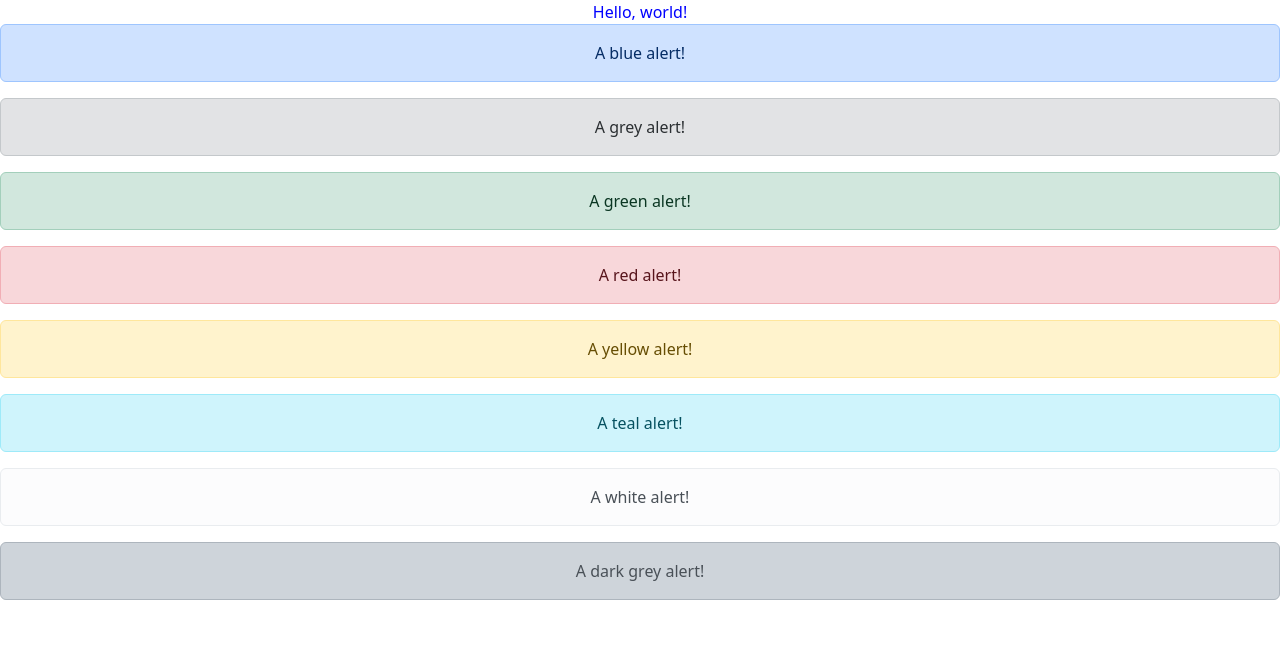
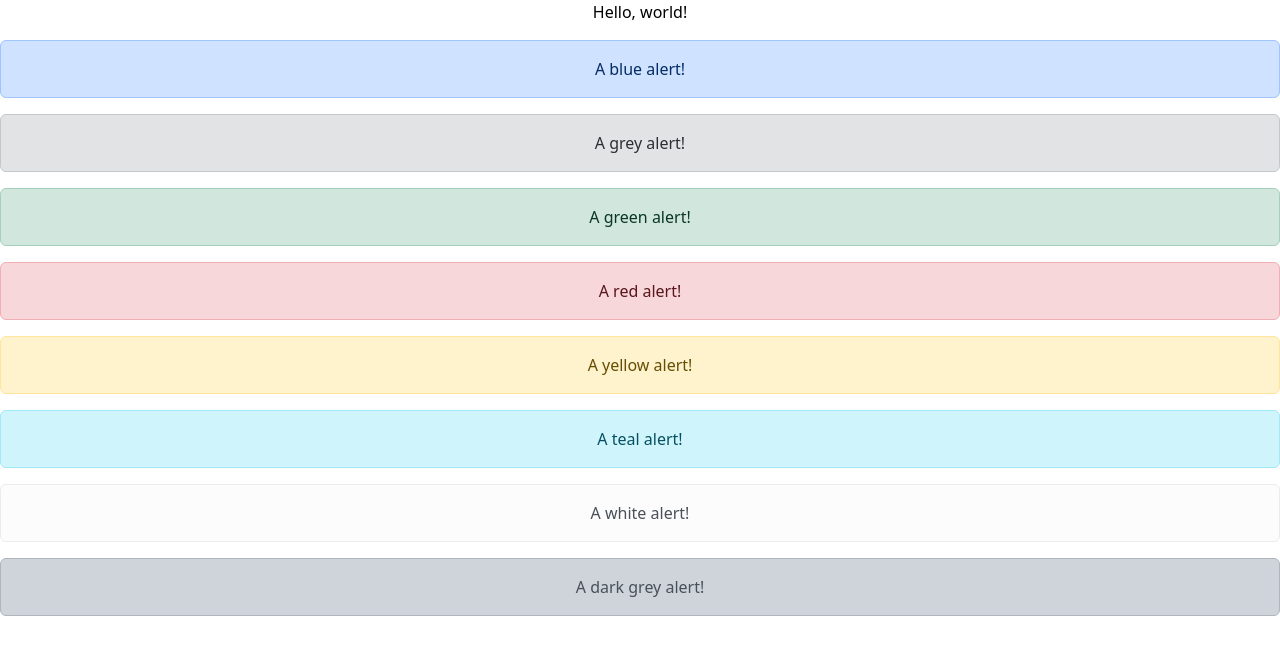
Before and after one commit to AlinaAster/AlinaAster.github.io, a plain HTML site: page index.html in a window 1280 px wide. Drawn offline with nearby package versions, Linux system fonts and the light colour scheme.

Commit message:
Hello world new paragraph

```diff
--- a/index.html
+++ b/index.html
@@ -4,8 +4,8 @@
         <Title>Hi guys!</Title>
         <link href="https://cdn.jsdelivr.net/npm/bootstrap@5.3.2/dist/css/bootstrap.min.css" rel="stylesheet" integrity="sha384-T3c6CoIi6uLrA9TneNEoa7RxnatzjcDSCmG1MXxSR1GAsXEV/Dwwykc2MPK8M2HN" crossorigin="anonymous">
     </head>
-    <body style="color: blue; text-align: center;">
-        Hello, world!
+    <body style="color: black; text-align: center;">
+    <p>Hello, world!</p>
         <div class="alert alert-primary" role="alert">
             A blue alert!
         </div>
```
